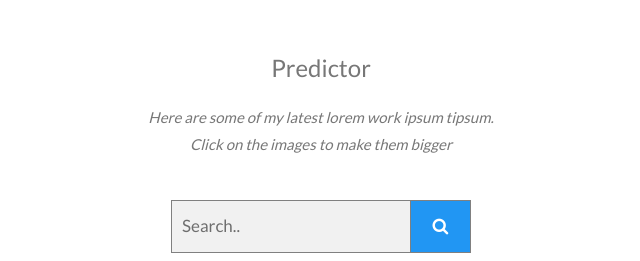
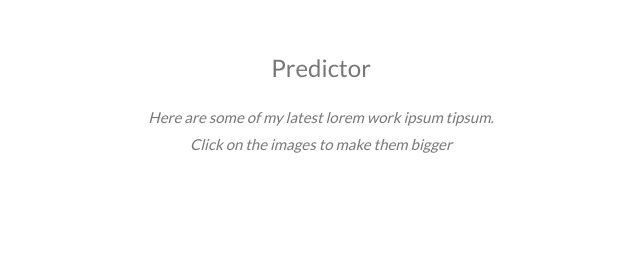
Before and after one commit to zhecharleszhou/LolPredict, a Flask app: page / in a window 1280 px wide. Shown: the part 428-689 px from the top of the page, without its empty margins (319-959 px from the left). Run offline with Flask 2, Linux system fonts and the light colour scheme.

Commit message:
Revert "added search button"
This reverts commit c67bf7925ed54f20a9ec64432adfa4dc756f93ab.

```diff
--- a/templates/parallax.html
+++ b/templates/parallax.html
@@ -52,44 +52,6 @@ body, html {
     min-height: 400px;
   }
 }
-
-<!-- CSS for search button -->
-
-* {
-  box-sizing: border-box;
-}
-
-form.example input[type=text] {
-  padding: 10px;
-  font-size: 17px;
-  border: 1px solid grey;
-  float: left;
-  width: 80%;
-  background: #f1f1f1;
-}
-
-form.example button {
-  float: left;
-  width: 20%;
-  padding: 10px;
-  background: #2196F3;
-  color: white;
-  font-size: 17px;
-  border: 1px solid grey;
-  border-left: none;
-  cursor: pointer;
-}
-
-form.example button:hover {
-  background: #0b7dda;
-}
-
-form.example::after {
-  content: "";
-  clear: both;
-  display: table;
-}
-
 </style>
 <body>
 
@@ -129,14 +91,8 @@ form.example::after {
   <h3 class="w3-center">Predictor</h3>
   <p class="w3-center"><em>Here are some of my latest lorem work ipsum tipsum.<br> Click on the images to make them bigger</em></p><br>
 
-  <form class="example" action="/action_page.php" style="margin:auto;max-width:300px">
-    <input type="text" placeholder="Search.." name="search2">
-    <button type="submit"><i class="fa fa-search"></i></button>
-  </form>
 
 </div>
-
-
 
 <!-- Second Parallax Image with Portfolio Text -->
 <div class="bgimg-2 w3-display-container w3-opacity-min">
```
